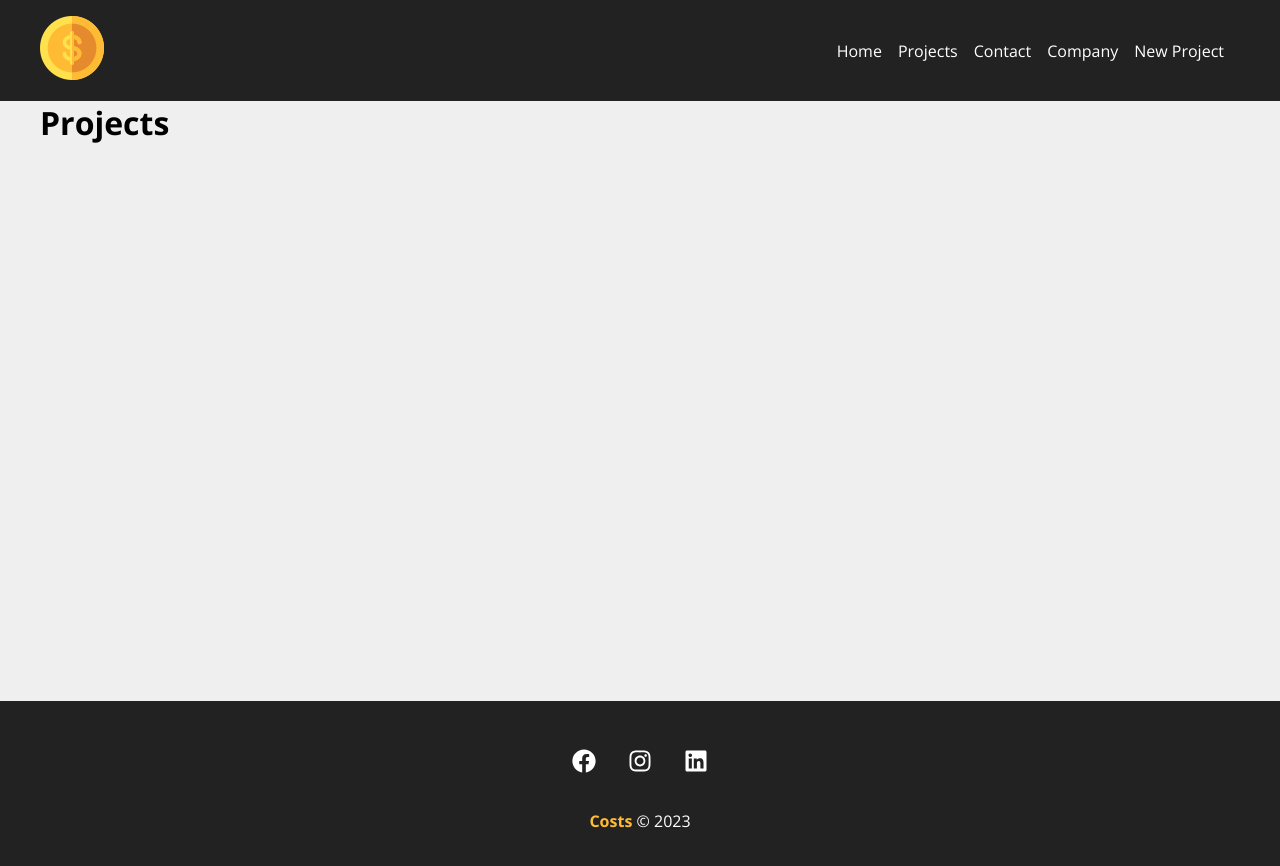
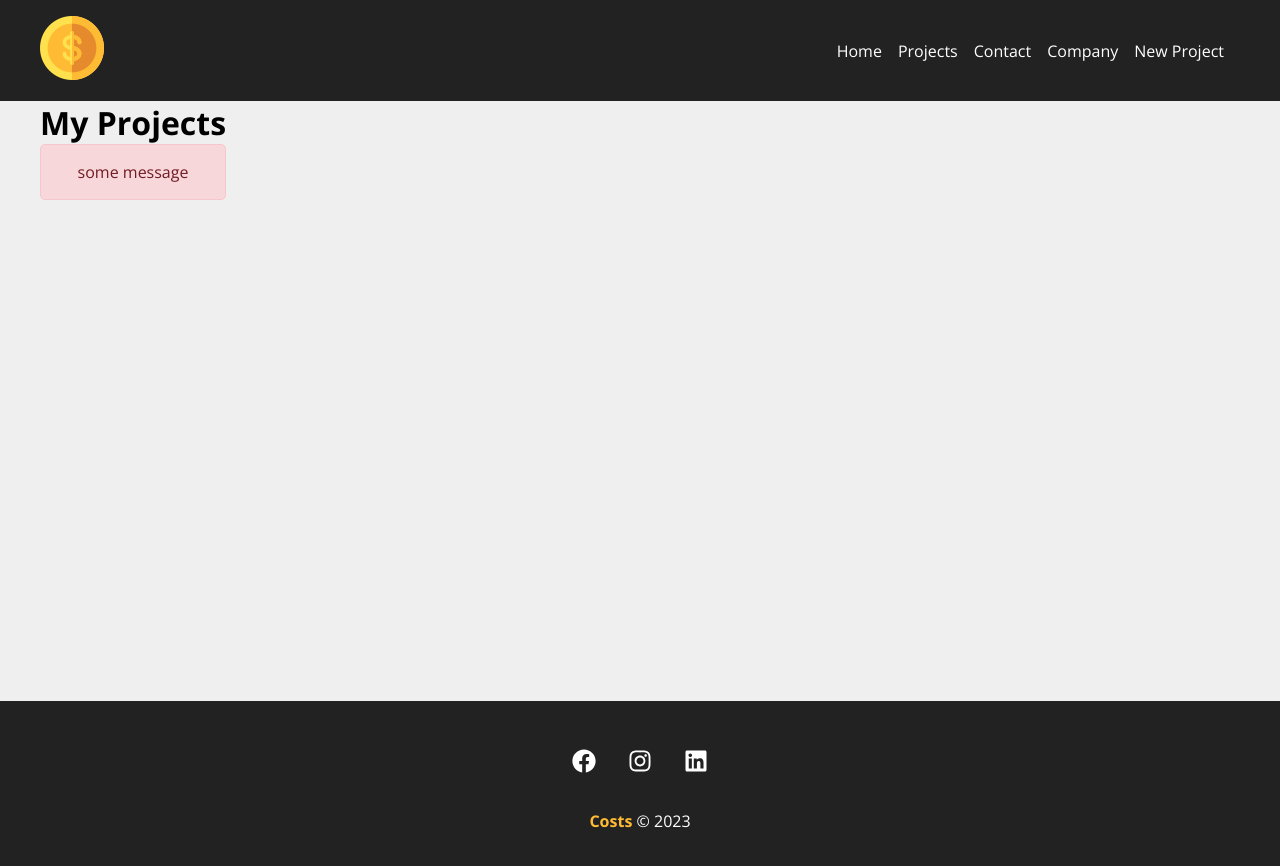
Before and after one commit to vcanedo/costs, a React (Create React App) app: page /projects in a window 1280 px wide. Shown: the top 866 px of the page. Built offline with nearby package versions, Linux system fonts and the light colour scheme; the HTML template or start-up script is replaced by a standard one.

Commit message:
added Message.js component and its styles, and made them modular with success type and error type

```diff
--- /dev/null
+++ b/src/components/layout/Message.js
@@ -0,0 +1,9 @@
+import styles from "./Message.module.css";
+
+function Message({ type, msg }) {
+  return (
+    <div className={`${styles.message} ${styles[type]}`}>{msg}</div>
+  )
+}
+
+export default Message;
--- /dev/null
+++ b/src/components/layout/Message.module.css
@@ -0,0 +1,21 @@
+.message {
+  width: 100%;
+  padding: 1em;
+  border: 1px solid #000;
+  margin: 0 auto;
+  text-align: center;
+  margin-bottom: 2em;
+  border-radius: 5px;
+}
+
+.success {
+  color: #155724;
+  background-color: #D4EDDA;
+  border-color: #C3E6CB;
+}
+
+.error {
+  color: #721C24;
+  background-color: #F8D7DA;
+  border-color: #F5C6CB;
+}
--- a/src/components/pages/Projects.js
+++ b/src/components/pages/Projects.js
@@ -1,6 +1,11 @@
+import Message from "../layout/Message";
+
 function Projects() {
   return (
-    <h1>Projects</h1>
+    <div>
+      <h1>My Projects</h1>
+      <Message msg="some message" type="error"/>
+    </div>
   );
 }
 
```
